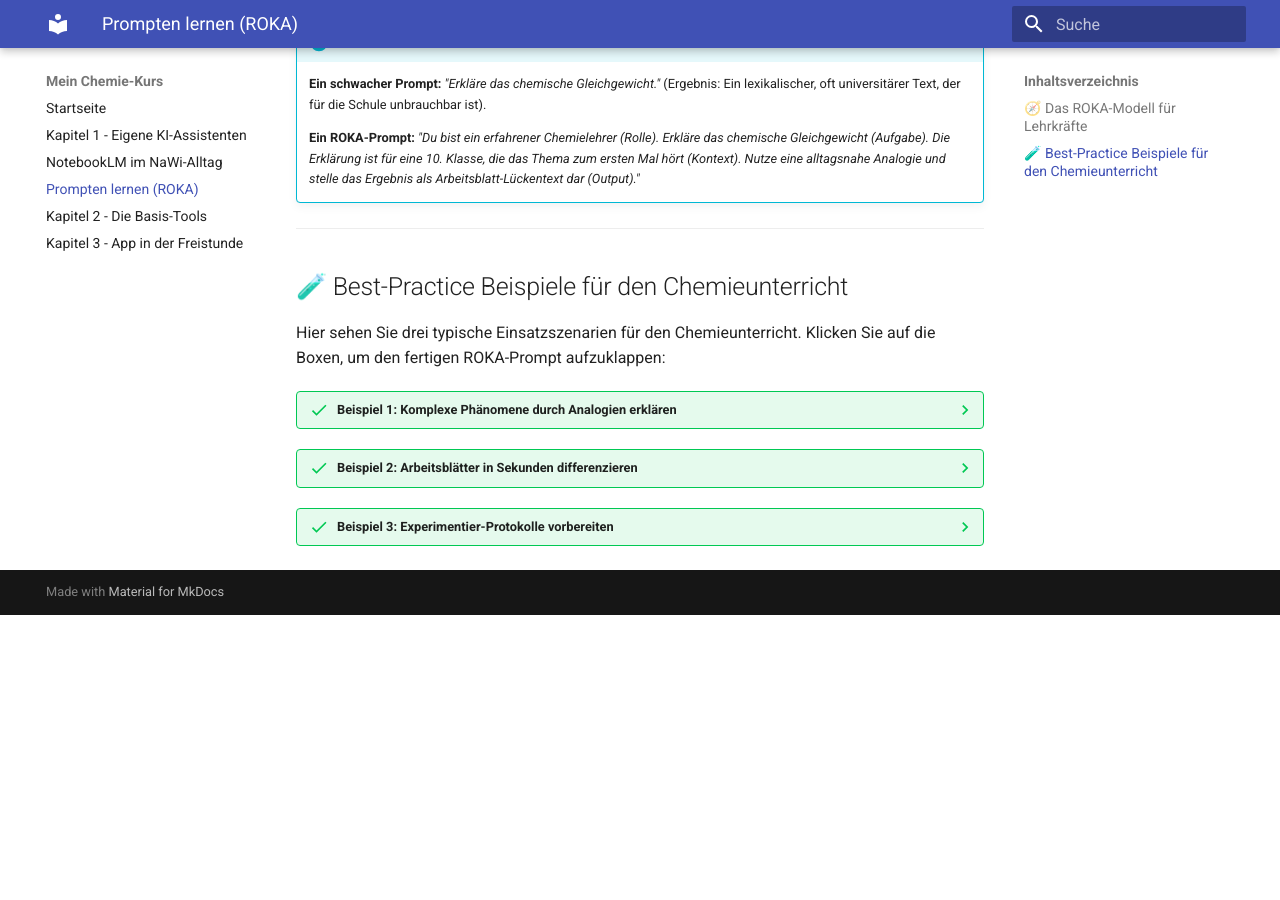
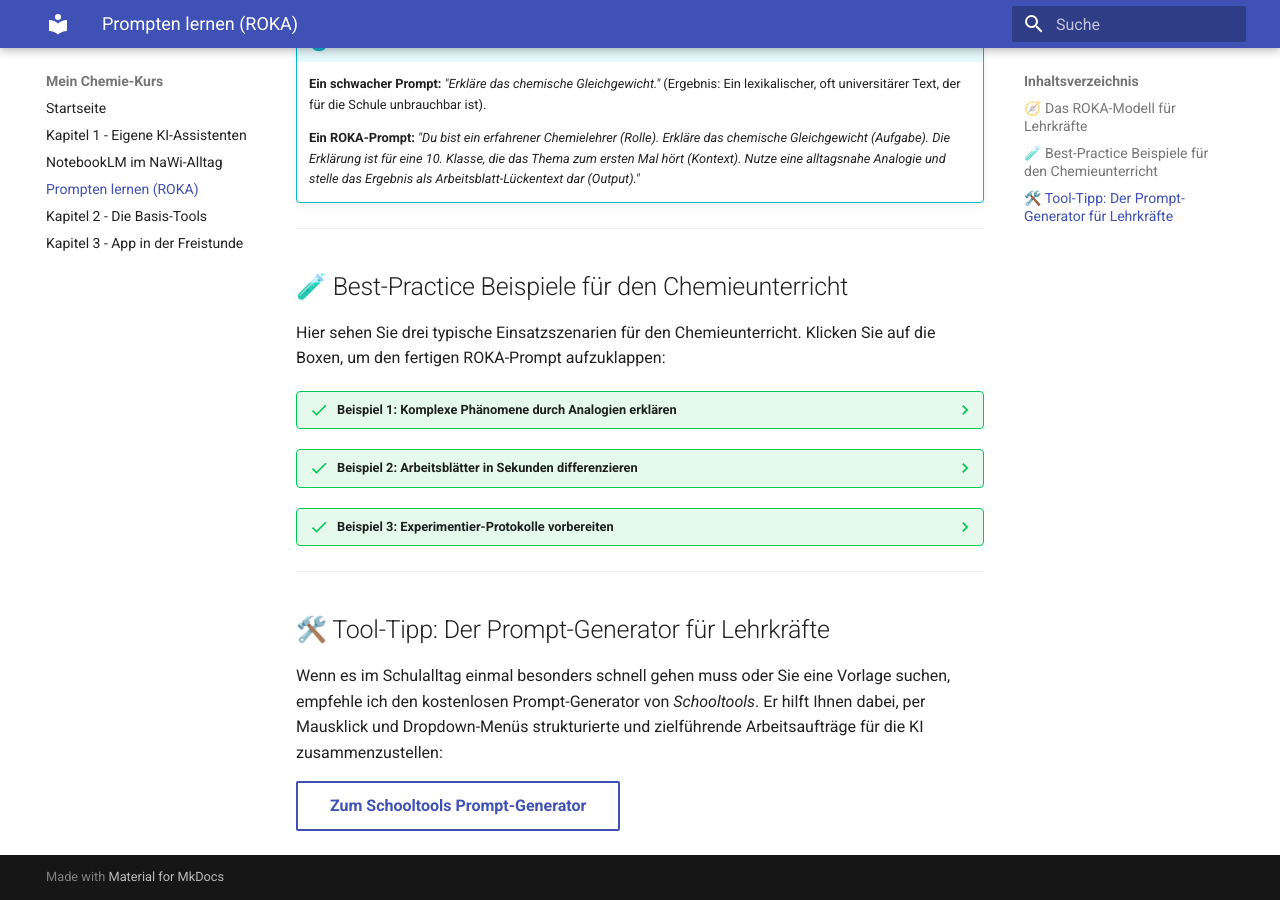
Before and after one commit to ekerzendorfer/CHEMIE-MIT-KI-ONLINEKURS, an MkDocs documentation site: the page built from docs/prompten.md, in a window 1280 px wide and 900 px high, scrolled down 790 px. Built offline with MkDocs 1.6.1 and Material for MkDocs 9.7.7, drawn with Linux system fonts in a browser that asks for light colours; before the commit the page ends 1405 px from its top, so only the background shows below that.

Commit message:
Enhance documentation with prompt generator tool tip
Added a tool tip for the prompt generator for teachers.

```diff
--- a/docs/prompten.md
+++ b/docs/prompten.md
@@ -45,3 +45,11 @@ Hier sehen Sie drei typische Einsatzszenarien für den Chemieunterricht. Klicken
 
     > **Der Prompt:**
     > "Tritt auf als Chemielehrkraft in der Oberstufe **(Rolle)**. Erstelle eine strukturierte Vorlage für ein Schüler-Laborprotokoll zum Thema 'Säure-Base-Titration (Essigsäure mit Natronlauge)' **(Aufgabe)**. Die SchülerInnen sollen das Protokoll während des Versuchs selbstständig ausfüllen können **(Kontext)**. Erstelle eine Tabelle für die Messwerte, lasse leere Felder für die Beobachtungen und formuliere drei Leitfragen für die Auswertung, die auf die Berechnung der Konzentration abzielen. Formatiere das Ganze als sauberen Markdown-Text, den ich direkt in Word kopieren kann **(Output)**."
+
+---
+
+## 🛠️ Tool-Tipp: Der Prompt-Generator für Lehrkräfte
+
+Wenn es im Schulalltag einmal besonders schnell gehen muss oder Sie eine Vorlage suchen, empfehle ich den kostenlosen Prompt-Generator von *Schooltools*. Er hilft Ihnen dabei, per Mausklick und Dropdown-Menüs strukturierte und zielführende Arbeitsaufträge für die KI zusammenzustellen:
+
+[Zum Schooltools Prompt-Generator](https://www.schooltools.at/promptgenerator/){ .md-button }
```
